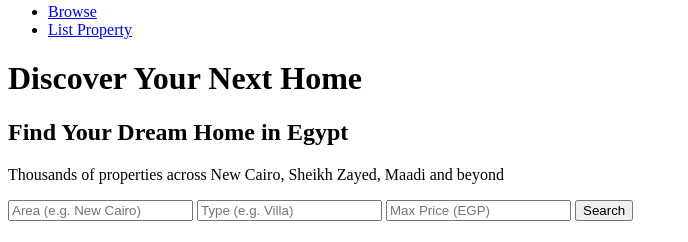
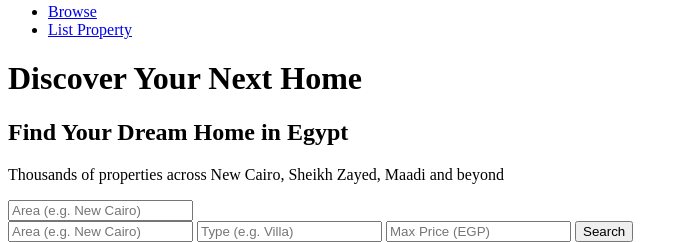
Before and after one commit to alzahraamohy/3aqar-Misr, a Flask app: page / in a window 1280 px wide. Shown: the part 39-281 px from the top of the page, without its empty margins (0-688 px from the left). Run offline with Flask 3, Linux system fonts and the light colour scheme.

Commit message:
search bar done

```diff
--- a/templates/index.html
+++ b/templates/index.html
@@ -11,7 +11,18 @@
         <h1 class = "hero_title">Find Your Dream Home in Egypt</h1>
         <p class="hero__subtitle">Thousands of properties across New Cairo, Sheikh Zayed, Maadi and beyond</p>
 
+        <!--Search bar-->
+        <form class="hero_form" action="/search" method="GET">
+            <div class="hero__inputs">
+                <input
+                    class="hero__input"
+                    type="text"
+                    name="area"
+                    placeholder="Area (e.g. New Cairo)"
+                    autocomplete="off"
+                > <!--capitilization should be fixed later -->
 
+        </form>
 
     </div>
 </section>
```
